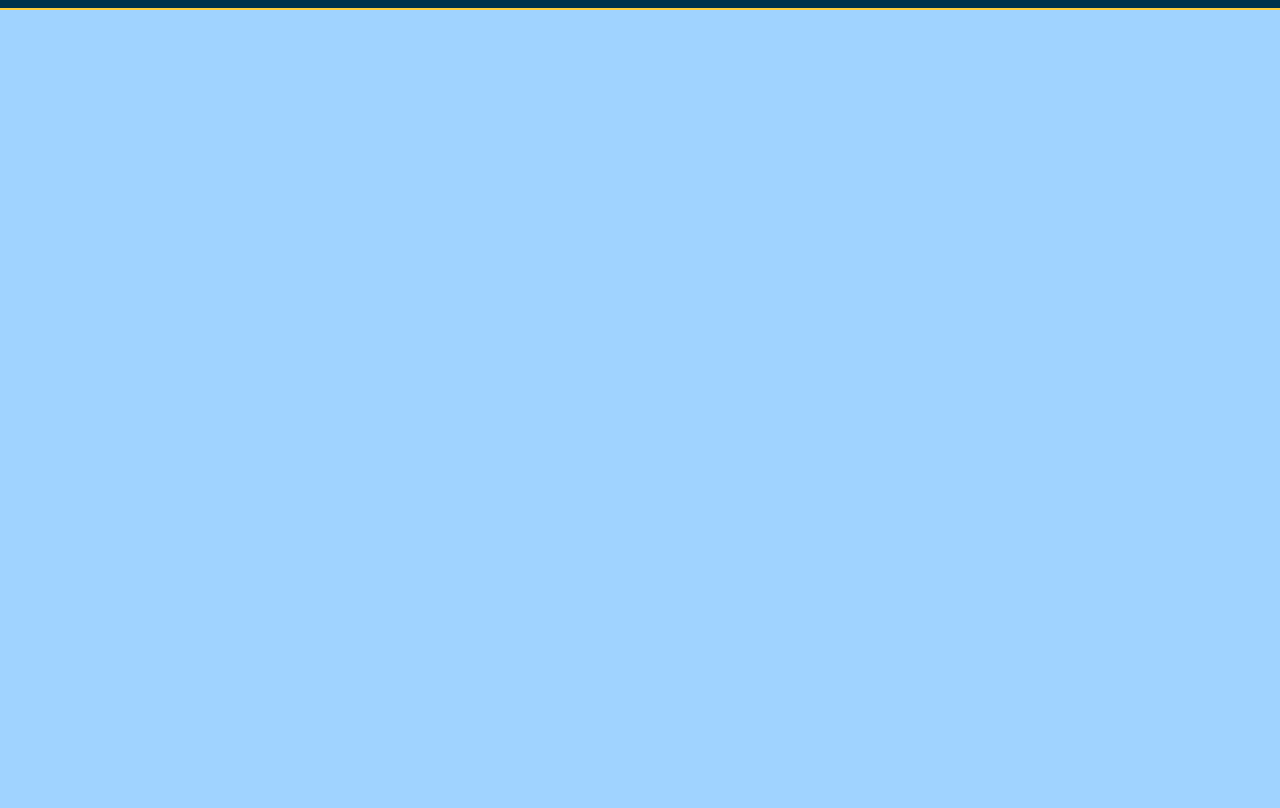
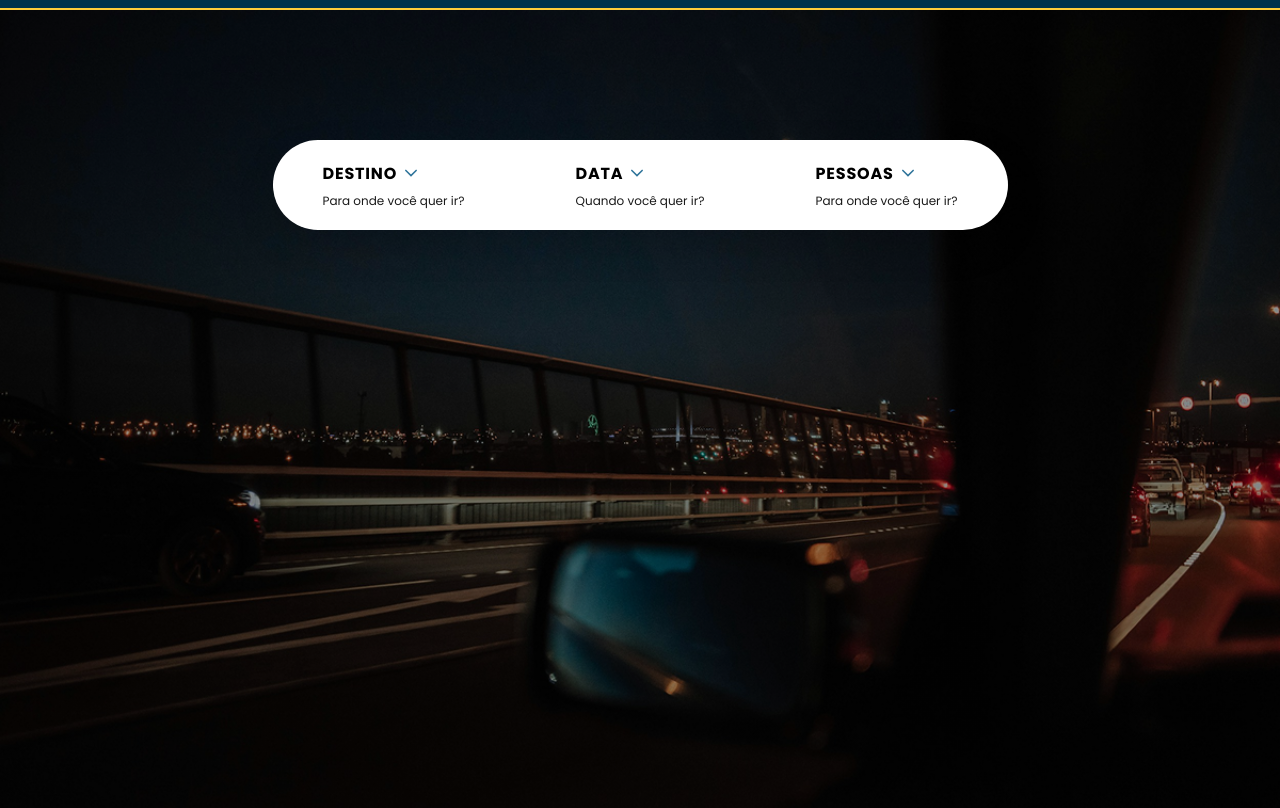
Before and after one commit to Vinicius2703/Horizonte, a plain HTML site: page horizonte/index.html in a window 1280 px wide. Shown: the part 65-873 px from the top of the page. Before the commit the page ends 800 px from the top, so only its background shows below. Drawn offline with Linux system fonts and the light colour scheme.

Commit message:
feat: add 'barra'

```diff
--- a/horizonte/index.html
+++ b/horizonte/index.html
@@ -9,7 +9,7 @@
 <body>
     <header>
         <nav>
-            <a href="#Home"><img src="../assets/Horizonte_branco.svg" alt="Logo Horizonte"></a>
+            <a href="#Home"><img src="../../assets/Horizonte_branco.svg" alt="Logo Horizonte"></a>
 
             <div class="nav_bar">
                 <div class="botoes_nav">
@@ -25,6 +25,46 @@
             </div>
         </nav>
     </header>
+    <main>
+        <section id="inicio" class="hero">
+            <div class="hero-conteudo"></div>
 
+            <div class="barra">
+                    <div class="item-barra">
+                        <details class="dropdown">
+                            <summary>DESTINO <img src="../../assets/seta-dropdown.svg" alt="seta" class="setinha"></summary>
+                            <div class="dropdown-conteudo">
+                                <p>Internacionais</p>
+                                <p>Nacionais</p>
+                            </div>
+                        </details>
+                        <p class="descricao">Para onde você quer ir?</p>
+                    </div>
+
+                    <div class="item-barra">
+                        <details class="dropdown">
+                            <summary>DATA <img src="../../assets/seta-dropdown.svg" alt="seta" class="setinha"></summary>
+                            <div class="dropdown-conteudo">
+                                <input type="date">
+                            </div>
+                        </details>
+                        <p class="descricao">Quando você quer ir?</p>
+                    </div>
+
+                    <div class="item-barra">
+                        <details class="dropdown">
+                            <summary>PESSOAS <img src="../../assets/seta-dropdown.svg" alt="seta" class="setinha"></summary>
+                            <div class="dropdown-conteudo">
+                                <p>1 Pessoa</p>
+                                <p>2 Pessoas</p>
+                                <p>3+ Pessoas</p>
+                            </div>
+                        </details>
+                        <p class="descricao">Para onde você quer ir?</p>
+                    </div>
+
+            </div>
+        </section>
+    </main>
 </body>
 </html>
--- /dev/null
+++ b/horizonte/src/barra.css
@@ -0,0 +1,108 @@
+/* 1. IMPORTS NO TOPO ABSOLUTO DO ARQUIVO */
+@import url('https://fonts.googleapis.com/css2?family=Poppins:wght@400;500;700&display=swap');
+
+/* Sua barra arredondada igual ao print */
+.barra {
+    margin-top: -450px;
+    background-color: #ffffff;
+    width: 735px;
+    height: 90px;
+    display: flex;
+    justify-content: space-between;
+    align-items: center;
+    padding: 0 50px;
+    border-radius: 50px;
+    box-shadow: 0px 10px 30px rgba(0, 0, 0, 0.08);
+    font-family: 'Poppins', sans-serif;
+
+    position: relative;        /* Permite que o elemento aceite a camada z-index */
+    z-index: 5;                /* Joga a barra para a camada da frente de tudo */
+    opacity: 1 !important;     /* Força a opacidade a ser 100% caso tenha herdado algo */
+
+    box-shadow: 0px 16px 40px #0003051f;
+    /* 0px  -> Sem desvio para os lados
+       16px -> Empurra a sombra para baixo, dando profundidade
+       40px -> Deixa a sombra super espalhada e suave (sem parecer um risco preto)
+       rgba -> Usa o tom do seu azul escuro com 12% de opacidade */
+}
+
+/* Container de cada opção */
+.item-barra {
+    display: flex;
+    flex-direction: column;
+    gap: 6px; /* Espaço perfeito entre o título e a descrição */
+    position: relative;
+}
+
+/* Oculta a seta padrão do details em todos os navegadores */
+.dropdown summary::-webkit-details-marker {
+    display: none;
+}
+.dropdown summary {
+    list-style: none;
+    display: flex;
+    align-items: center;
+    gap: 8px; /* Espaço entre a palavra DESTINO e a setinha */
+    font-size: 16px;
+    font-weight: 700;
+    color: #000000;
+    letter-spacing: 0.05em;
+    cursor: pointer;
+}
+
+/* Customização da setinha importada via tag img */
+.setinha {
+    width: 12px;  /* Ajuste o tamanho para o que ficar melhor no seu layout */
+    height: auto;
+    transition: transform 0.2s ease; /* Mantém o efeito suave ao girar */
+}
+
+/* Rotaciona a setinha quando o menu estiver aberto */
+.dropdown[open] .setinha {
+    transform: rotate(-90deg); /* Como ela já veio apontando para baixo, girar 180° faz ela apontar para cima perfeitamente */
+}
+
+/* Texto descritivo de baixo */
+.descricao {
+    margin: 0;
+    font-size: 12px;
+    color: #1a1a1a;
+    font-weight: 400;
+}
+
+/* O Menu Flutuante que aparece ao clicar */
+.dropdown-conteudo {
+    position: absolute;
+    top: 110%;
+    left: 0;
+    background-color: white;
+    box-shadow: 0 8px 24px rgba(0,0,0,0.12);
+    padding: 8px; /* Ajustado para dar um respiro melhor em conjunto com o padding interno */
+    border-radius: 16px; /* Bordas ligeiramente menores para harmonizar com o conteúdo */
+    z-index: 10;
+    min-width: 180px;
+    display: flex;
+    flex-direction: column;
+    gap: 2px; /* Garante um espacinho exato entre as pílulas de opções */
+}
+
+/* Itens de texto dentro do menu */
+.dropdown-conteudo p {
+    margin: 0; /* Zerei a margem antiga para o padding controlar o formato do hover */
+    cursor: pointer;
+    font-size: 14px;
+    color: #4a4a4a;
+    font-weight: 500;
+
+    padding: 10px 14px;       /* Espaço interno para o fundo azul não sufocar o texto */
+    border-radius: 40px;      /* Cantos levemente arredondados para a pílula interna ficar elegante */
+    transition: all 0.2s ease;
+
+}
+
+/* Efeito de passar o mouse */
+.dropdown-conteudo p:hover {
+    background-color: #00314C;
+    color: #fdfdfd;
+    font-weight: 600;
+}
--- a/horizonte/src/nav.css
+++ b/horizonte/src/nav.css
@@ -48,7 +48,7 @@ img {
 .cadastro {
     border: solid 2px #FFCB3B;
     text-align: center;
-    width: 120px;
+    width: 135px;
     background-color: transparent;
     color: #FFCB3B;
     padding: 2px;
--- a/horizonte/style.css
+++ b/horizonte/style.css
@@ -1,5 +1,26 @@
 @import url(src/nav.css);
+@import url(src/barra.css);
 
 body{
-    background-color: rgb(160, 211, 255);
+    background-color: #00112b;
 }
+/* Faz o efeito de scroll suave que conversamos */
+html {
+    scroll-behavior: smooth;
+}
+
+.hero {
+    /* Usando '../../' para voltar duas pastas e corrigindo a extensão para .png */
+    background-image: linear-gradient(rgba(0, 0, 0, 0.4), rgba(0, 0, 0, 0.4)), url('../../assets/background.png');
+    background-size: cover;
+    background-position: center;
+    background-repeat: no-repeat;
+    height: 100vh;
+    width: 100%;
+
+    display: flex;
+    flex-direction: column;
+    justify-content: center;
+    align-items: center;
+    position: relative;
+}
```
Also changed, not shown: assets/background.png (added), assets/seta-dropdown.svg (added).
